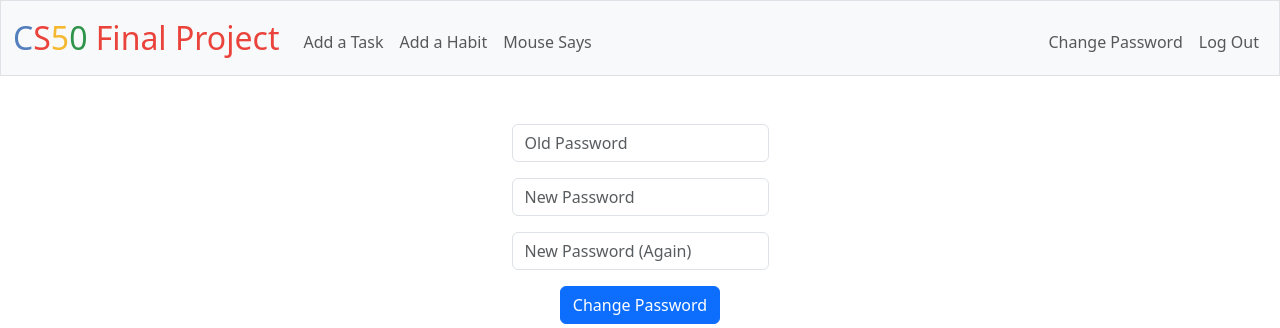
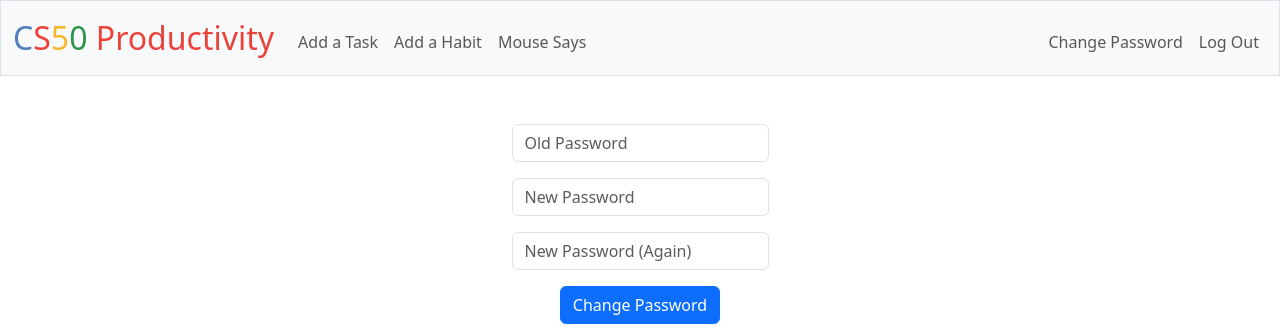
Before and after one commit to doornob19/CS50-Productivity, a Flask app: page /change in a window 1280 px wide. Shown: the top 328 px of the page. Run offline with Flask 3, Linux system fonts and the light colour scheme; a user stored in the database is signed in; some libraries are stand-ins or nearby versions.

Commit message:
Changed website name

```diff
--- a/templates/layout.html
+++ b/templates/layout.html
@@ -14,7 +14,7 @@
     <body>
         <nav class="bg-light border navbar navbar-expand-md navbar-light">
             <div class="container-fluid">
-                <a class="navbar-brand" href="/"><span class="blue">C</span><span class="red">S</span><span class="yellow">5</span><span class="green">0</span> <span class="red">Final Project</span></a>
+                <a class="navbar-brand" href="/"><span class="blue">C</span><span class="red">S</span><span class="yellow">5</span><span class="green">0</span> <span class="red">Productivity</span></a>
                 <button aria-controls="navbar" aria-expanded="false" aria-label="Toggle navigation" class="navbar-toggler" data-bs-target="#navbar" data-bs-toggle="collapse" type="button">
                     <span class="navbar-toggler-icon"></span>
                 </button>
```
